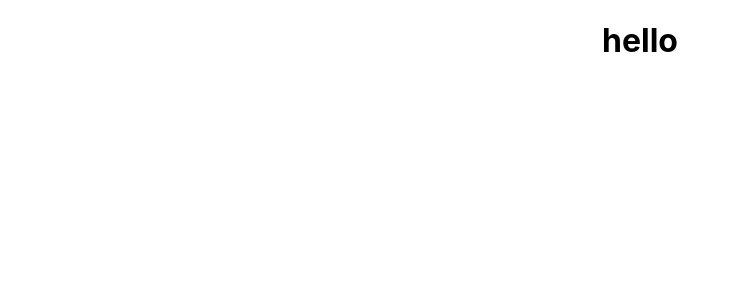
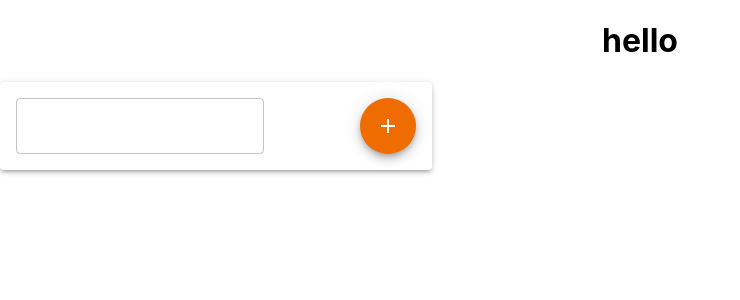
Before and after one commit to aca-reactjs/redux_2, a React (Vite) app: page / in a window 1280 px wide. Shown: the top 300 px of the page, without its empty margins (0-740 px from the left). Built offline with nearby package versions, Linux system fonts and the light colour scheme.

Commit message:
material ui add package

```diff
--- a/package.json
+++ b/package.json
@@ -8,6 +8,10 @@
     "preview": "vite preview"
   },
   "dependencies": {
+    "@emotion/react": "^11.8.2",
+    "@emotion/styled": "^11.8.1",
+    "@mui/icons-material": "^5.5.1",
+    "@mui/material": "^5.5.2",
     "react": "^17.0.2",
     "react-dom": "^17.0.2"
   },
--- a/src/App.jsx
+++ b/src/App.jsx
@@ -1,6 +1,24 @@
 import { useState } from "react";
+import Button from "@mui/material/Button";
+import TextField from "@mui/material/TextField";
+import "./App.css";
+import Paper from "@mui/material/Paper";
+import IconButton from "@mui/material/IconButton";
+import AddIcon from "@mui/icons-material/Add";
+import { createTheme, ThemeProvider } from "@mui/material/styles";
+import { green, orange } from "@mui/material/colors";
+import { Fab } from "@mui/material";
 
-import "./App.css";
+const outerTheme = createTheme({
+  palette: {
+    primary: {
+      main: orange[800],
+    },
+    secondary: {
+      main: green[500],
+    },
+  },
+});
 
 function App() {
   const [count, setCount] = useState(0);
@@ -8,6 +26,27 @@ function App() {
   return (
     <div className="App">
       <h1>hello</h1>
+      <ThemeProvider theme={outerTheme}>
+        <Paper
+          elevation={3}
+          sx={{
+            padding: "1rem",
+            display: "flex",
+            alignItems: "center",
+            justifyContent: "space-between",
+            width: {
+              xs: "100%",
+              md: "400px",
+            },
+            gap: "1rem",
+          }}
+        >
+          <TextField />
+          <Fab color="primary" aria-label="add">
+            <AddIcon />
+          </Fab>
+        </Paper>
+      </ThemeProvider>
     </div>
   );
 }
```
Also changed, not shown: 1 other file (tests, documents, lock files or other folders).
